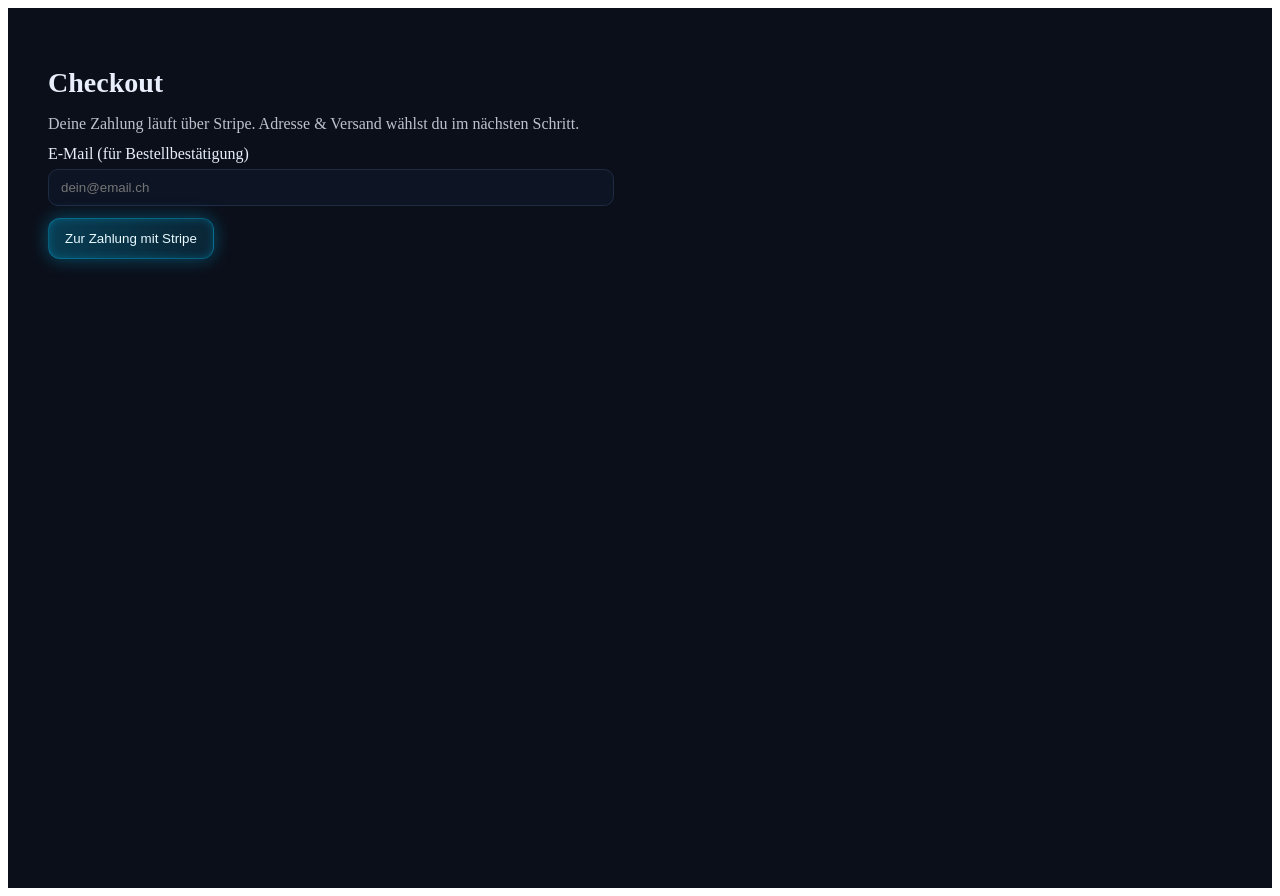
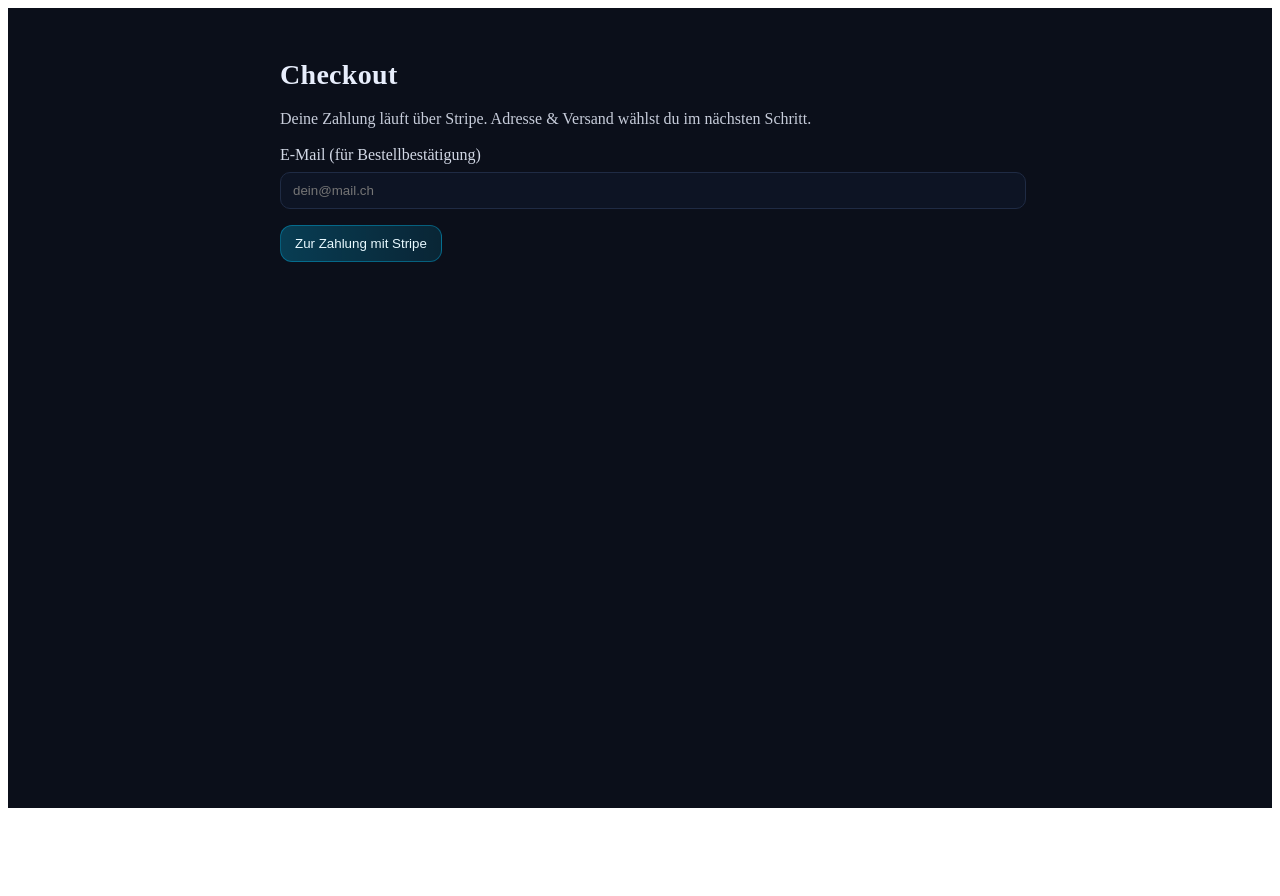
Before and after one commit to amutharajabishan-glitch/Reppify-shop-Simple2, a Next.js app: page /checkout in a window 1280 px wide. After the commit the page ends 816 px from the top, so only its background shows below. Built offline with nearby package versions, Linux system fonts and the light colour scheme.

Commit message:
Fix checkout UI: remove stray item usage; clean flow

```diff
--- a/app/checkout/page.jsx
+++ b/app/checkout/page.jsx
@@ -1,83 +1,88 @@
+// app/checkout/page.jsx
 'use client';
 
 import { useEffect, useState } from 'react';
 
 export default function CheckoutPage() {
   const [email, setEmail] = useState('');
-  const [busy, setBusy] = useState(false);
-  const [error, setError] = useState('');
+  const [cart, setCart] = useState([]);
+  const [loading, setLoading] = useState(false);
+  const [err, setErr] = useState('');
+
+  // Warenkorb aus localStorage laden
+  useEffect(() => {
+    try {
+      const raw = localStorage.getItem('cart');
+      const parsed = raw ? JSON.parse(raw) : [];
+      if (Array.isArray(parsed)) setCart(parsed);
+    } catch (e) {
+      console.warn('Konnte cart nicht laden:', e);
+    }
+  }, []);
 
   async function startCheckout() {
-    setError('');
-    setBusy(true);
+    setErr('');
+    if (!cart.length) {
+      setErr('Warenkorb ist leer.');
+      return;
+    }
+    setLoading(true);
     try {
-      const raw = localStorage.getItem('cart');
-      const cart = raw ? JSON.parse(raw) : [];
-
       const res = await fetch('/api/checkout', {
         method: 'POST',
         headers: { 'content-type': 'application/json' },
-        body: JSON.stringify({ cart, email: email || undefined }),
+        body: JSON.stringify({ cart, email }),
       });
-
       const data = await res.json();
-      if (!res.ok || !data?.url) {
-        setError(data?.error || 'Checkout konnte nicht gestartet werden.');
-        setBusy(false);
-        return;
+      if (!res.ok) throw new Error(data?.error || 'Checkout fehlgeschlagen');
+      if (data?.url) {
+        // zu Stripe weiterleiten
+        window.location.href = data.url;
+      } else {
+        throw new Error('Keine Checkout-URL erhalten.');
       }
-      // Weiter zu Stripe
-      window.location.href = data.url;
     } catch (e) {
-      console.error(e);
-      setError('Unerwarteter Fehler beim Checkout.');
-      setBusy(false);
+      setErr(e.message || 'Fehler beim Checkout');
+      setLoading(false);
     }
   }
 
-  useEffect(() => {
-    // E-Mail vorfüllen, falls du später Clerk-User nutzt
-    try {
-      const c = globalThis?.Clerk;
-      const userEmail = c?.user?.primaryEmailAddress?.emailAddress;
-      if (userEmail) setEmail(userEmail);
-    } catch {}
-  }, []);
-
   return (
-    <main style={{ padding: '40px', color: '#e8eefc', background: '#0b0f1a', minHeight: '100vh' }}>
-      <h1 style={{ fontSize: '28px', marginBottom: '16px' }}>Checkout</h1>
-
-      <div style={{ maxWidth: 540 }}>
-        <p style={{ opacity: .8, marginBottom: 12 }}>
-          Deine Zahlung läuft über Stripe. Adresse & Versand wählst du im nächsten Schritt.
+    <main style={{ minHeight: '100vh', background: '#0b0f1a', color: '#e8eefc' }}>
+      <div style={{ maxWidth: 720, margin: '0 auto', padding: '32px 16px' }}>
+        <h1 style={{ fontSize: 28, fontWeight: 800, letterSpacing: .3 }}>Checkout</h1>
+        <p style={{ opacity: .85, marginTop: 6 }}>
+          Deine Zahlung läuft über Stripe. Adresse &amp; Versand wählst du im nächsten Schritt.
         </p>
 
-        <label style={{ display: 'block', marginBottom: 6 }}>E-Mail (für Bestellbestätigung)</label>
+        <label style={{ display: 'block', marginTop: 18, marginBottom: 8, opacity: .9 }}>
+          E-Mail (für Bestellbestätigung)
+        </label>
         <input
           value={email}
           onChange={(e) => setEmail(e.target.value)}
-          placeholder="dein@email.ch"
+          placeholder="dein@mail.ch"
+          type="email"
           style={{
             width: '100%', padding: '10px 12px', borderRadius: 10,
-            background: '#0d1424', border: '1px solid #1f2b44', color: '#dfe8ff', marginBottom: 12
+            background: '#0d1424', border: '1px solid #1f2b44', color: '#dfe8ff'
           }}
         />
 
-        {error && <div style={{ color: '#ffb3b3', marginBottom: 12 }}>{error}</div>}
+        {!!err && (
+          <div style={{ marginTop: 12, color: '#ffb3b3' }}>{err}</div>
+        )}
 
         <button
-          disabled={busy}
           onClick={startCheckout}
+          disabled={loading}
           style={{
-            padding: '12px 16px', borderRadius: 12,
+            marginTop: 16, padding: '10px 14px', borderRadius: 12, cursor: 'pointer',
             background: 'linear-gradient(90deg, rgba(0,200,255,.25), rgba(0,200,255,.12))',
-            border: '1px solid rgba(0,200,255,.35)', color: '#e8f9ff',
-            boxShadow: '0 0 18px rgba(0,200,255,.35), inset 0 0 8px rgba(0,200,255,.25)',
-            cursor: 'pointer'
+            border: '1px solid rgba(0,200,255,.35)', color: '#e8f9ff'
           }}
         >
-          {busy ? 'Weiter zu Stripe…' : 'Zur Zahlung mit Stripe'}
+          {loading ? 'Weiter zu Stripe…' : 'Zur Zahlung mit Stripe'}
         </button>
       </div>
     </main>
```
